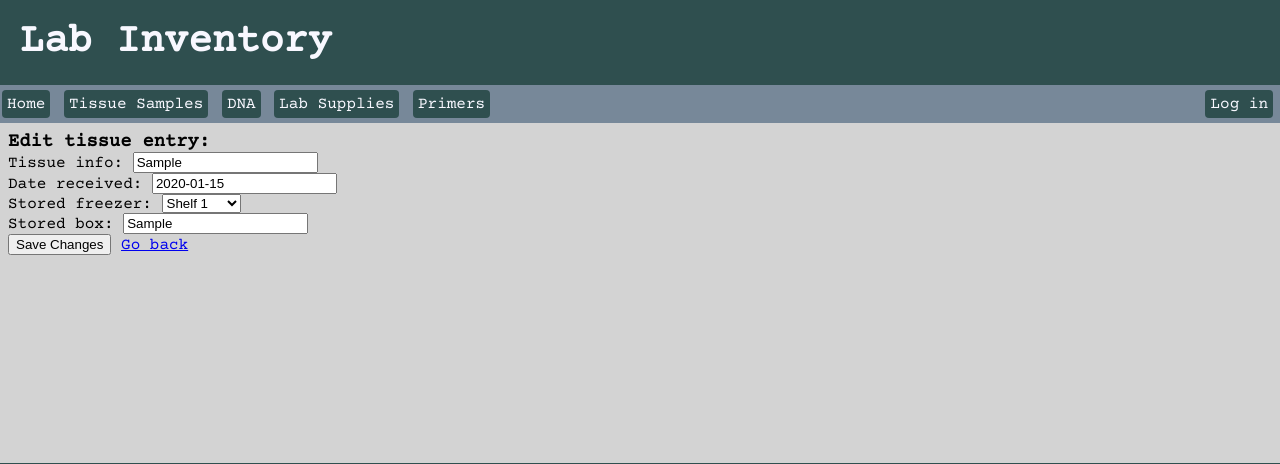
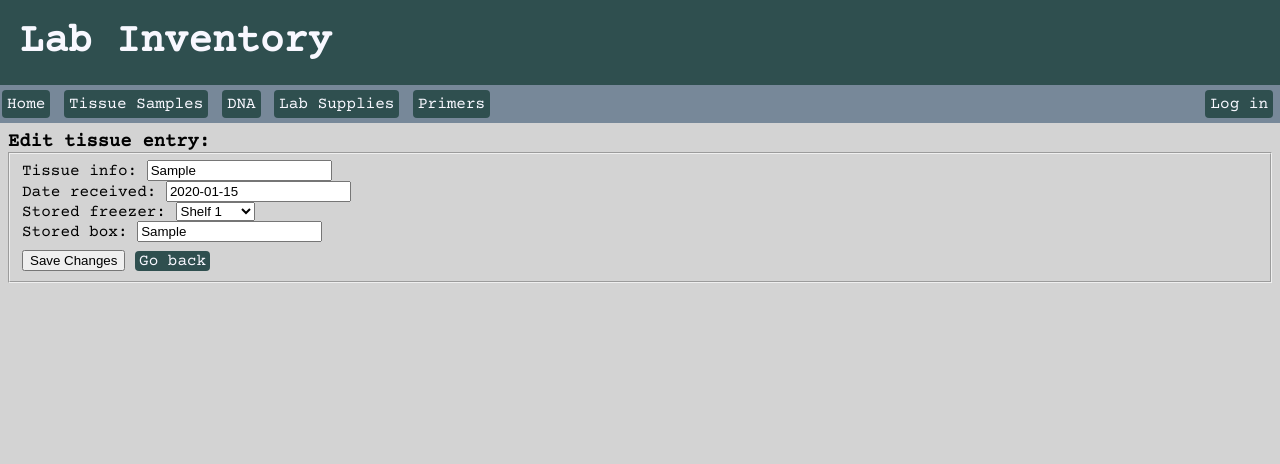
Before and after one commit to alinasansevich/lab-inventory, a Django app: page /edit_tissue/1 in a window 1280 px wide. Shown: the top 464 px of the page. Run offline with Django 3.2, Linux system fonts and the light colour scheme; tables that the repository leaves empty hold one stand-in row (values such as "Sample post").

Commit message:
Changed links styles.

```diff
--- a/lab_inventory/static/lab_inventory/tables-styles.css
+++ b/lab_inventory/static/lab_inventory/tables-styles.css
@@ -13,3 +13,41 @@ Color Palette:
 .container {
   padding: 8px;
 }
+
+.btns {
+  font-size: 12;
+  font-family: 'Courier Prime', monospace;
+  color: #F8F8FF;
+  background: #2F4F4F;
+  padding: 1px 4px;
+  margin: 0;
+  border-radius: 4px;
+  text-decoration: none;
+}
+.btns:hover {
+  background: rgba(47, 79, 79, 60%);
+}
+
+.btn {
+  margin-top: 8px;
+}
+
+/*.subheader-links {
+  color: #F8F8FF;
+  background: #778899;
+  padding: 10px;
+  margin-left: -10px;
+  margin-right: -10px;
+}
+.subheader-links a {
+  color: #F8F8FF;
+  background: #2F4F4F;
+  padding: 5px;
+  margin: 2px;
+  border-radius: 4px;
+  text-decoration: none;
+}
+.subheader-links a:hover {
+  background: rgba(47, 79, 79, 60%);
+}
+*/
--- a/lab_inventory/templates/lab_inventory/dna.html
+++ b/lab_inventory/templates/lab_inventory/dna.html
@@ -23,11 +23,13 @@
         <td>{{ item.extraction_date }}</td>
         <td>{{ item.stored_freezer }}</td>
         <td>{{ item.stored_box }}</td>
-        <td><a href="{% url 'lab_inventory:edit_dna' item.id %}">Edit</a></td>
+        <td><a class="btns" href="{% url 'lab_inventory:edit_dna' item.id %}">Edit</a></td>
       </tr>
       {% endfor %}
     </table>
-    <a href="{% url 'lab_inventory:new_dna' %}">Add new DNA sample</a>
+    <div class="btn">
+      <a class="btns" href="{% url 'lab_inventory:new_dna' %}">Add new DNA sample</a>
+    </div>
   </div>
 
 {% endblock content %}
--- a/lab_inventory/templates/lab_inventory/edit_primer.html
+++ b/lab_inventory/templates/lab_inventory/edit_primer.html
@@ -12,8 +12,10 @@
         <form action="{% url 'lab_inventory:edit_primer' entry.id %}" method='post'>
           {% csrf_token %}
           {{ form.as_p }} <!-- 'as_p' modifier: all form elements will be rendered in paragraph format  -->
-          <button name="submit">Save Changes</button>
-          <a href="{% url 'lab_inventory:primers' %}">Go back</a>
+          <div class="btn">
+            <button type="submit">Save Changes</button>
+            <a class="btns" href="{% url 'lab_inventory:primers' %}">Go back</a>
+          </div>
         </form>
       </fieldset>
 
--- a/lab_inventory/templates/lab_inventory/edit_tissue.html
+++ b/lab_inventory/templates/lab_inventory/edit_tissue.html
@@ -7,13 +7,16 @@
 
   <div class="container">
     <h3>Edit tissue entry:</h3>
-      <form action="{% url 'lab_inventory:edit_tissue' entry.id %}" method='post'>
-        {% csrf_token %}
-        {{ form.as_p }} <!-- 'as_p' modifier: all form elements will be rendered in paragraph format  -->
-        <button name="submit">Save Changes</button>
-
-        <a href="{% url 'lab_inventory:tissues' %}">Go back</a>
-      </form>
+      <fieldset>
+        <form action="{% url 'lab_inventory:edit_tissue' entry.id %}" method='post'>
+          {% csrf_token %}
+          {{ form.as_p }} <!-- 'as_p' modifier: all form elements will be rendered in paragraph format  -->
+          <div class="btn">
+            <button name="submit">Save Changes</button>
+            <a class="btns" href="{% url 'lab_inventory:tissues' %}">Go back</a>
+          </div>
+        </form>
+      </fieldset>
   </div>
 
 {% endblock content %}
--- a/lab_inventory/templates/lab_inventory/new_supplies.html
+++ b/lab_inventory/templates/lab_inventory/new_supplies.html
@@ -7,8 +7,8 @@
 
   <div class="container">
     <h3>Add new lab supplies:</h3>
-    <p>Add new lab supplies below.<br>
-       Enter data in the following format:
+      <fieldset>
+        <p>Add new lab supplies below. Enter data in the following format:<br>
            "Qwerty"   |   "2021-01-01"
         </p>
         <form action="{% url 'lab_inventory:new_supplies' %}" method='post'>
@@ -16,6 +16,8 @@
           {{ form.as_p }} <!-- 'as_p' modifier: all form elements will be rendered in paragraph format  -->
           <button name="submit">Add New Supplies</button>
         </form>
+      </fieldset>
+
   </div>
 
 {% endblock content %}
--- a/lab_inventory/templates/lab_inventory/new_tissue.html
+++ b/lab_inventory/templates/lab_inventory/new_tissue.html
@@ -7,8 +7,8 @@
 
   <div class="container">
     <h3>Add a new tissue sample:</h3>
-    <p>Add a new tissue sample below.<br>
-       Enter data in the following format:
+      <fieldset>
+        <p>Add a new tissue sample below. Enter data in the following format:<br>
          "Organism / Tissue"   |   "2021-01-01"
         </p>
         <form action="{% url 'lab_inventory:new_tissue' %}" method='post'>
@@ -16,6 +16,7 @@
           {{ form.as_p }} <!-- 'as_p' modifier: all form elements will be rendered in paragraph format  -->
           <button name="submit">Add New Tissue</button>
         </form>
+      </fieldset>
   </div>
 
 {% endblock content %}
```
Also changed, not shown: lab_inventory/templates/lab_inventory/edit_dna.html (+4 -3 lines), lab_inventory/templates/lab_inventory/edit_supplies.html (+10 -8 lines), lab_inventory/templates/lab_inventory/primers.html (+4 -3 lines), lab_inventory/templates/lab_inventory/supplies.html (+4 -3 lines), lab_inventory/templates/lab_inventory/tissues.html (+4 -3 lines). Lines whose indentation alone changed are shown as unchanged.
